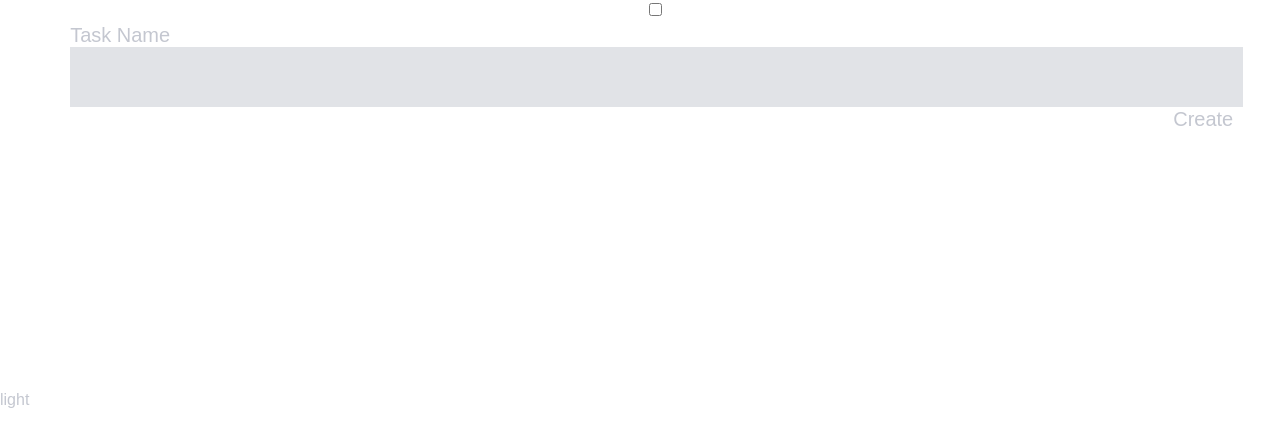
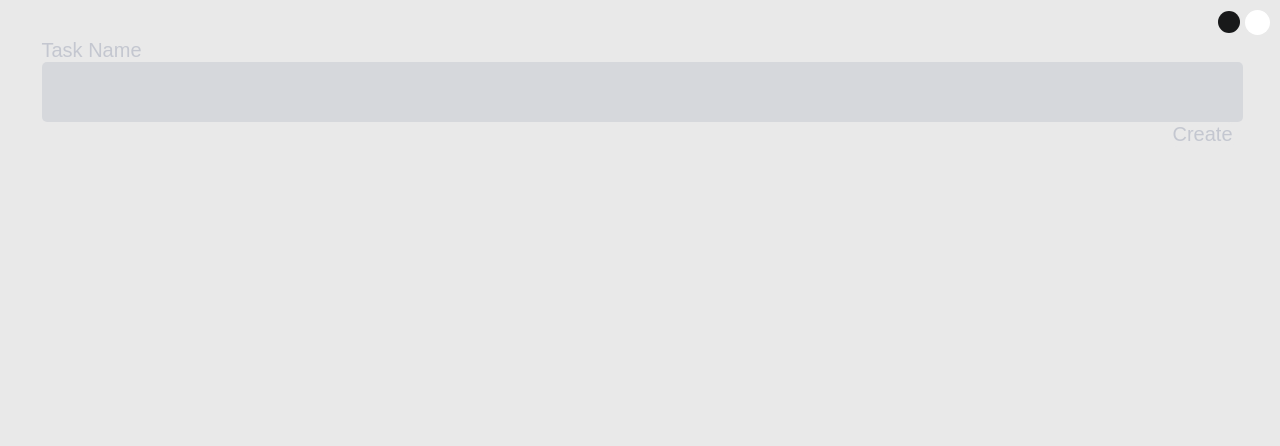
Before and after one commit to Stckrz/todo, a React (Create React App) app: page / in a window 1280 px wide. Shown: the top 446 px of the page. Built offline with nearby package versions, Linux system fonts and the light colour scheme; a web font is replaced by a local one.

Commit message:
finished working on dark mode

```diff
--- a/src/App.css
+++ b/src/App.css
@@ -2,47 +2,18 @@
 	display: flex;
 	justify-content: center;
 	align-items: center;
-	height: 100vh;
-	width: 100vw;
 	text-align: center;
 }
 
-#dark {
 
-	/* background-color: red; */
+#dark{
+	background-color: #18191A;
+	transition: 0.5s;
+	color: rgb(196,199,208, 0.5);
 }
 
-.App-logo {
-  height: 40vmin;
-  pointer-events: none;
+#light{
+	/* background-color: #F4F4F4; */
+	background-color: #E9E9E9;
+	transition: 0.5s;
 }
-
-@media (prefers-reduced-motion: no-preference) {
-  .App-logo {
-    animation: App-logo-spin infinite 20s linear;
-  }
-}
-
-.App-header {
-  background-color: #282c34;
-  min-height: 100vh;
-  display: flex;
-  flex-direction: column;
-  align-items: center;
-  justify-content: center;
-  font-size: calc(10px + 2vmin);
-  color: white;
-}
-
-.App-link {
-  color: #61dafb;
-}
-
-@keyframes App-logo-spin {
-  from {
-    transform: rotate(0deg);
-  }
-  to {
-    transform: rotate(360deg);
-  }
-}
--- a/src/App.tsx
+++ b/src/App.tsx
@@ -11,9 +11,8 @@ function App() {
 	return (
 		<ThemeContext.Provider value={{
 			darkmode,
-			setDarkMode: () => darkmode === "dark" ? setDarkMode("light") : setDarkMode("dark") }}>
+			setTheme: () => darkmode === "dark" ? setDarkMode("light") : setDarkMode("dark") }}>
 			<div className="App" id={darkmode}>
-				<div>{darkmode}</div>
 				<MainContainer />
 			</div>
 		</ThemeContext.Provider>
--- a/src/components/darkmode/darkmode.module.css
+++ b/src/components/darkmode/darkmode.module.css
@@ -1,3 +1,63 @@
 .switch{
-	color: blue;
+	align-self: flex-end;
+	position: relative;
+	width: 25px;
+	height: 25px;
 }
+
+.switch input {
+	opacity: 0;
+	width: 0;
+	height: 0;
+}
+
+.slider{
+	position: absolute;
+	top: 0;
+	bottom: 0;
+	left: 0;
+	right: 0;
+	background-color: grey;
+	border-radius: 30px;
+}
+
+.slider:before{
+	border-radius: 50%;
+	content: "";
+	height: 22px;
+	width: 22px;
+	position: absolute;
+	top: 1px;
+	bottom: 0;
+	left: 3px;
+	background-color: #18191A;
+	transition: transform 0.5s ease;
+	transform: translateX(-30px);
+}
+
+input:checked + .slider:before{
+	transform: translateX(0px);
+}
+
+
+
+#light .slider{
+	background-color: white;
+	transition: 0.5s;
+	/* border: 1px solid black; */
+	/* box-shadow: 0px 0px 5px 5px #D7C4A9; */
+}
+
+#dark .slider{
+	background-color: white;
+	transition: 0.5s;
+}
+
+#light .slider:before{
+	transition: 0.5s
+}
+
+#dark .slider:before{
+	transition: 0.5s;
+	box-shadow: 0px 0px 5px 5px white;
+}
--- a/src/components/darkmode/darkmode.tsx
+++ b/src/components/darkmode/darkmode.tsx
@@ -1,16 +1,16 @@
 import style from './darkmode.module.css';
 import { useContext } from 'react';
-
 import { ThemeContext } from 'App';
 
-
 export const DarkMode: React.FC = () => {
-	const { darkmode, setDarkMode } = useContext(ThemeContext)
+	const { darkmode, setTheme } = useContext(ThemeContext);
 
 	return (
-		<label className={style.switch}>
-			<input type='checkbox' onChange={() => { setDarkMode() }}></input>
-			<span className={style.sliderRound}></span>
-		</label>
+		<>
+			<label id={darkmode === 'light' ? style.light : style.dark} className={style.switch}>
+				<input type='checkbox' onChange={() => { setTheme() }}></input>
+				<span className={style.slider}></span>
+			</label>
+		</>
 	)
 }
--- a/src/components/newtask/newtask.module.css
+++ b/src/components/newtask/newtask.module.css
@@ -19,6 +19,7 @@
 	color: white;
 	font-size: 50px;
 	border: none;
+	border-radius: 5px;
 	width: 100%;
 	background: rgb(196,199,208, 0.5)
 }
@@ -37,6 +38,8 @@
 	cursor: pointer;
 }
 
+
+
 input, label{
 	display: block;
 }
--- a/src/components/newtask/newtask.tsx
+++ b/src/components/newtask/newtask.tsx
@@ -1,10 +1,12 @@
 import React from 'react';
 import { useState, useContext, useRef } from 'react';
 import style from './newtask.module.css';
-import { TasksArray } from 'components/maincontainer/maincontainer';
+import { TasksArray, } from 'components/maincontainer/maincontainer';
+import { ThemeContext } from 'App';
 
 export const NewTask: React.FC = () => {
 	const { tasks, setTasks } = useContext(TasksArray)
+	const { darkmode } = useContext(ThemeContext)
 	const [title, setTitle] = useState("")
 
 	const inputref = useRef<HTMLInputElement>(null);
@@ -32,9 +34,8 @@ export const NewTask: React.FC = () => {
 				<div className={style.inputContainer}>
 					Task Name
 					<input ref={inputref} className={style.taskInput} onChange={(e) => handleChange(e, setTitle)}></input>
-				<button className={style.taskButton} onClick={createTaskHandler}>Create</button>
+					<button id={darkmode} className={style.taskButton} onClick={createTaskHandler}>Create</button>
 				</div>
-				{/* <button className={style.taskButton} onClick={createTaskHandler}>Create</button> */}
 			</div>
 		</>
 	)
--- a/src/components/taskcontainer/taskContainer.module.css
+++ b/src/components/taskcontainer/taskContainer.module.css
@@ -6,7 +6,6 @@
 	height: 80%;
 	width: 90%;
 	padding: 15px;
-	border-radius: 5%;
 	overflow-y: scroll;
 	overflow-x: hidden;
 	-ms-overflow-style: none;
--- a/src/components/taskview/taskview.module.css
+++ b/src/components/taskview/taskview.module.css
@@ -6,11 +6,11 @@
 	min-height: 5%;
 	width: 100%;
 }
-#dark {background-color: red;}
 
 .buttonBox{
+	display: flex;
 	opacity: 100%;
-	animation: fade-in 2s linear
+	animation: fade-in 2s linear;
 }
 
 @keyframes fade-in{
@@ -33,12 +33,24 @@
 	cursor: pointer;
 }
 
-.taskInput{
+.editTaskInput{
 	color: white;
 	font-size: 50px;
 	border: none;
 	width: 100%;
-	background: rgb(196,199,208, 0.5)
+	background: rgb(196,199,208, 0.5);
+	animation: roll-out 0.25s linear;
+	border-radius: 5px;
+}
+@keyframes roll-out{
+	from{
+		transform: translateY(-15px);
+		opacity: 0%
+	}
+	to{
+		transform: translateY(0px);
+		opacity: 100%;
+	}
 }
 
 .taskInput:focus{
--- a/src/components/taskview/taskview.tsx
+++ b/src/components/taskview/taskview.tsx
@@ -1,6 +1,7 @@
 import React from 'react';
 import { useState, useContext } from 'react';
 import { TasksArray } from 'components/maincontainer/maincontainer';
+import { ThemeContext } from 'App';
 import { ITask } from 'library/context';
 import style from './taskview.module.css';
 import { Typewriter } from 'components/typewriter/typewriter';
@@ -11,6 +12,7 @@ interface TaskViewProps {
 
 export const TaskView: React.FC<TaskViewProps> = ({ task }) => {
 	const { tasks, setTasks } = useContext(TasksArray)
+	const { darkmode } = useContext(ThemeContext);
 	const [editText, setEditText] = useState(task.title)
 	const [editMode, setEditMode] = useState(false);
 	const [animationCssClass, setAnimationCssClass] = useState("")
@@ -48,9 +50,11 @@ export const TaskView: React.FC<TaskViewProps> = ({ task }) => {
 		<>
 			{editMode ?
 				<div className={`${animationCssClass} ${style.taskContainer}`}>
-							<input className={style.taskInput} placeholder={task.title} onChange={(e) => handleChange(e, setEditText)}></input>
-							<button className={style.taskButton} onClick={() => { editTask(); setEditMode(!editMode) }}>confirm</button>
-							<button className={style.taskButton} onClick={() => { setEditMode(!editMode) }}>cancel</button>
+					<input className={style.editTaskInput} placeholder={task.title} onChange={(e) => handleChange(e, setEditText)}></input>
+					<div className={style.buttonBox}>
+						<button id={darkmode} className={style.taskButton} onClick={() => { editTask(); setEditMode(!editMode) }}>confirm</button>
+						<button id={darkmode} className={style.taskButton} onClick={() => { setEditMode(!editMode) }}>cancel</button>
+					</div>
 				</div>
 				:
 				<div className={`${animationCssClass} ${style.taskContainer}`}>
@@ -58,8 +62,8 @@ export const TaskView: React.FC<TaskViewProps> = ({ task }) => {
 						<Typewriter message={task.title} delay={100} />
 					</div>
 					<div className={style.buttonBox}>
-								<button className={style.taskButton} onClick={() => { deleteTaskHandler() }} >delete</button>
-								<button className={style.taskButton} onClick={() => { setEditMode(!editMode) }} >edit</button>
+						<button id={darkmode} className={style.taskButton} onClick={() => { deleteTaskHandler() }} >delete</button>
+						<button id={darkmode} className={style.taskButton} onClick={() => { setEditMode(!editMode) }} >edit</button>
 					</div>
 				</div>
 			}
--- a/src/library/context.tsx
+++ b/src/library/context.tsx
@@ -21,10 +21,10 @@ export interface ITasksInterface {
 
 export interface Theme {
 	darkmode: string,
-	setDarkMode: () => void
+	setTheme: () => void
 }
 
 export const themeInitial: Theme = {
 	darkmode: "",
-	setDarkMode: () => { },
+	setTheme: () => { },
 }
```
Lines whose indentation alone changed are shown as unchanged.
